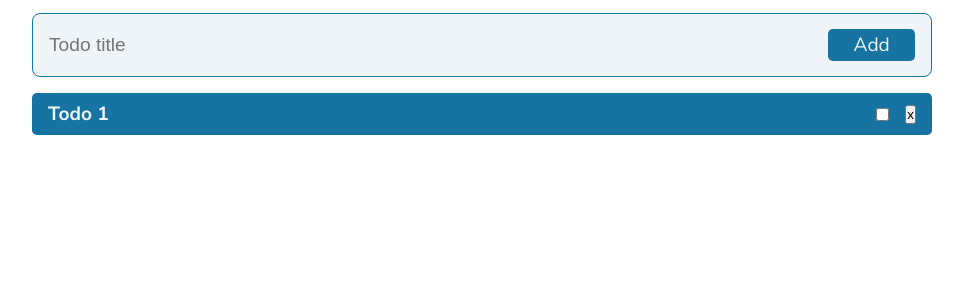
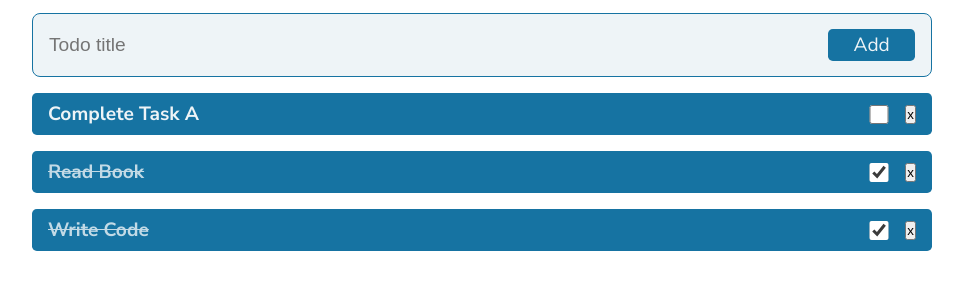
Before and after one commit to karanMalhii/Todo-list-new-, a plain HTML site: page index.html in a window 1280 px wide. Shown: the part 85-374 px from the top of the page, without its empty margins (158-1121 px from the left). Drawn offline with Linux system fonts and the light colour scheme.

Commit message:
work on dynamic id, title, completed

```diff
--- a/app.js
+++ b/app.js
@@ -0,0 +1,3 @@
+import render from "./render.js";
+
+render();
--- a/index.html
+++ b/index.html
@@ -19,14 +19,6 @@
       />
       <button type="submit" class="todo-form-button">Add</button>
     </form>
-    <ul class="todos container">
-      <li class="todo" data-id="1">
-        <span class="todo-title">Todo 1</span>
-        <div class="toggle-delete">
-          <input type="checkbox" name="completed" class="todo-check" id="" />
-          <button class="delele-todo-button">x</button>
-        </div>
-      </li>
-    </ul>
+    <ul class="todos container"></ul>
   </body>
 </html>
--- a/render.js
+++ b/render.js
@@ -0,0 +1,27 @@
+import store from "./store.js";
+
+function render() {
+  const todos = document.querySelector(".todos");
+
+  const todoElements = store.todos
+    .map(
+      (todo) => `
+    <li class="todo" data-id=${todo.id}>
+    <span class="todo-title ${todo.completed ? "completed" : ""}">${
+        todo.title
+      }</span>
+    <div class="toggle-delete">
+      <input type="checkbox" name="completed" class="todo-checkbox" id="" ${
+        todo.completed ? "checked" : ""
+      }  />
+      <button class="delele-todo-button">x</button>
+    </div>
+  </li>
+    `
+    )
+    .join("");
+
+  todos.innerHTML = todoElements;
+}
+
+export default render;
--- a/store.js
+++ b/store.js
@@ -11,9 +11,10 @@ const store = {
       completed: true,
     },
     {
-      id: "1",
+      id: "3",
       title: "Write Code",
-      completed: false,
+      completed: true,
     },
   ],
 };
+export default store;
```
